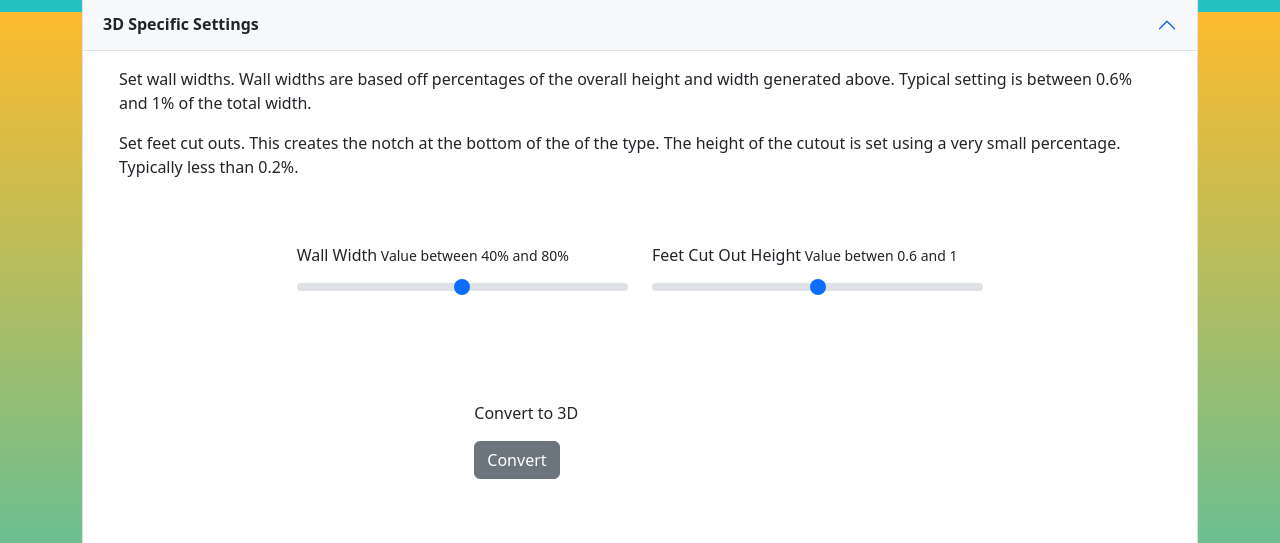
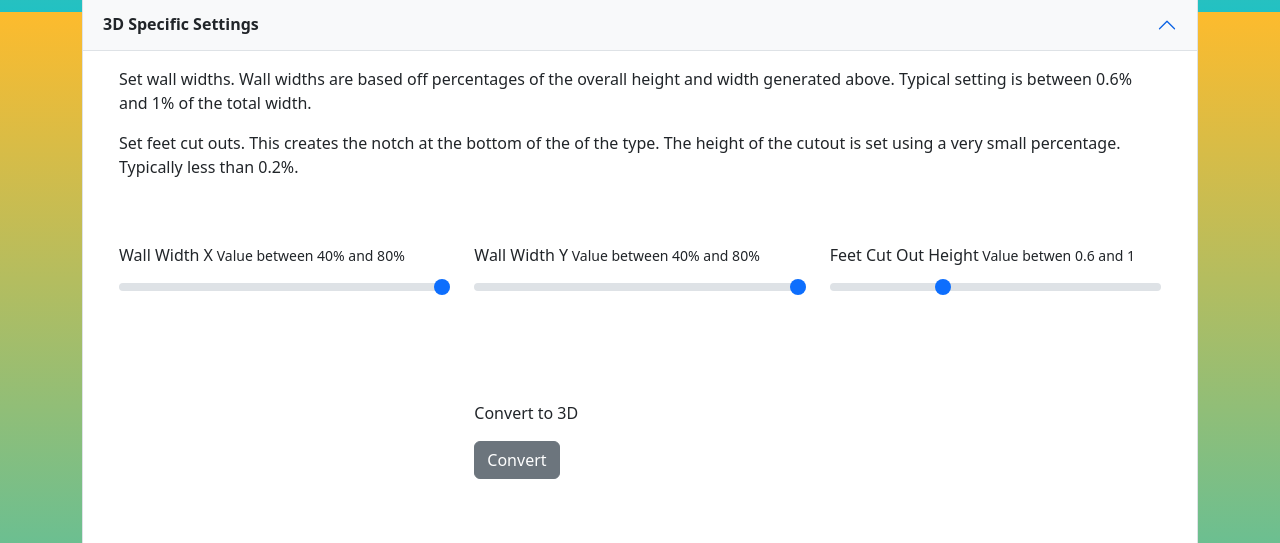
Before and after one commit to aguileraGit/pressBlock3D, a Flask app: template templates/index.html in a window 1280 px wide, after a click on "3D Specific Settings". Shown: the part 788-1331 px from the top of the page. Run offline with Flask 3, Linux system fonts and the light colour scheme; the template is opened without the code that fills it: most values are stand-ins (such as "Sample title", 1, 10 or a date in 2020); some libraries are stand-ins or nearby versions.

Commit message:
Added janky error handling. Reading more values from frontend

```diff
--- a/app.py
+++ b/app.py
@@ -78,7 +78,7 @@ def processUpload():
             g.alertType='success'
             g.alertTitle='Image'
             g.alertText='Image uploaded to server!'
-            turbo.push(turbo.update(render_template('_alerts.html'), 'divAlert'))
+            turbo.push(turbo.append(render_template('_alerts.html'), 'divAlert'))
 
         #Update website values
         scaleName = 'webScale_' + str((int(blk.scaleBy)))
@@ -125,44 +125,75 @@ def processBlockCreation():
 
     if request.method == 'POST':
 
+        #Update user
+        with app.app_context():
+            g.alertType='warning'
+            g.alertTitle='Processing'
+            g.alertText='Crunching numbers... Drawing Lines...'
+            turbo.push(turbo.append(render_template('_alerts.html'), 'divAlert'))
+
+
         print(request.json['webNeckHeight'])
         print(request.json['xLenAdj'])
         print(request.json['yLenAdj'])
 
-        #Do the actual translation from 2D to 3D
-        blk.translate2Dto3D()
+        #Add some buffer space around the 2D SVG
+        blk.neckHeight = float(request.json['webNeckHeight'])
+        blk.xLenAdj = float(request.json['xLenAdj'])
+        blk.yLenAdj = float(request.json['yLenAdj'])
+        blk.xhollowPercentage = float(request.json['xhollowPercentage'])
+        blk.yhollowPercentage = float(request.json['yhollowPercentage'])
+        blk.feetCutOutPercentage = float(request.json['feetCutOutPercentage'])
 
-        #Add some buffer space around the 2D SVG
-        blk.xLenAdj = 1.02
-        blk.yLenAdj = 1.02
+        try:
+            #Do the actual translation from 2D to 3D
+            blk.translate2Dto3D()
+            blk.buildBoundingBox()
 
-        blk.buildBoundingBox()
+            #Calculate heights and Width and extrude
+            blk.doMath()
+            blk.buildBody()
 
-        #Calculate heights and Width and extrude
-        blk.doMath()
-        blk.buildBody()
+            #Set hollow amount and hollow body
+            #blk.xhollowPercentage = 0.8
+            #blk.yhollowPercentage = 0.8
+            blk.hollowBody()
+            blk.createAndCutPyramid()
 
-        #Set hollow amount and hollow body
-        blk.xhollowPercentage = 0.8
-        blk.yhollowPercentage = 0.8
-        blk.hollowBody()
-        blk.createAndCutPyramid()
+            #Cut Feet and Fillet
+            blk.cutFeet()
+            #blk.smoothOuterEdges()
 
-        #Cut Feet and Fillet
-        blk.cutFeet()
-        #blk.smoothOuterEdges()
+            #Create SVG
+            svgResultFilename = blk.exportSVG(folder='static/',
+                        projectionDir=(0.5, 0.5, 0.5),
+                        strokeColor=(0,0,0),
+                        strokeWidth=2.2,
+                        hiddenColor=(94,94,94)
+                        )
 
-        #Create SVG
-        svgResultFilename = blk.exportSVG(folder='static/',
-                    projectionDir=(0.5, 0.5, 0.5),
-                    strokeColor=(0,0,0),
-                    strokeWidth=2.2,
-                    hiddenColor=(94,94,94)
-                    )
+            #Update user
+            with app.app_context():
+                g.alertType='success'
+                g.alertTitle='Success!'
+                g.alertText='SVG Block has been created!'
+                turbo.push(turbo.append(render_template('_alerts.html'), 'divAlert'))
 
-        #Set name and push update
-        g.svgResultFilename = svgResultFilename
-        turbo.push(turbo.update(render_template('_svgResult2D.html'), 'result2D'))
 
-        returnDict = {'status':'success'}
-        return returnDict
+            #Set name and push update
+            g.svgResultFilename = svgResultFilename
+            turbo.push(turbo.update(render_template('_svgResult2D.html'), 'result2D'))
+
+            returnDict = {'status':'success'}
+            return returnDict
+
+        except:
+            #Update user
+            with app.app_context():
+                g.alertType='danger'
+                g.alertTitle='Error!'
+                g.alertText='SVG Block could not be created!'
+                turbo.push(turbo.append(render_template('_alerts.html'), 'divAlert'))
+
+            returnDict = {'status':'error'}
+            return returnDict
--- a/templates/index.html
+++ b/templates/index.html
@@ -219,14 +219,20 @@
                     <div class="row py-5 justify-content-center px-3">
                       <div class="col-sm-4 col-md-4 col-lg-4 col-xl-4 col-xxl-4 align-self-center">
                           <div>
-                            <label for="customRange40" class="form-label">Wall Width </label><small> Value between 40% and 80%</small>
-                            <input type="range" class="form-range" min="0.4" max="0.8" step="0.001" id="customRange40">
+                            <label for="xhollowPercentage" class="form-label">Wall Width X</label><small> Value between 40% and 80%</small>
+                            <input type="range" class="form-range" min="0.4" max="0.8" step="0.001" value="0.8" id="xhollowPercentage">
                           </div>
                       </div>
                       <div class="col-sm-4 col-md-4 col-lg-4 col-xl-4 col-xxl-4 align-self-center">
+                        <div>
+                          <label for="yhollowPercentage" class="form-label">Wall Width Y</label><small> Value between 40% and 80%</small>
+                          <input type="range" class="form-range" min="0.4" max="0.8" step="0.001" value="0.8" id="yhollowPercentage">
+                        </div>
+                    </div>
+                      <div class="col-sm-4 col-md-4 col-lg-4 col-xl-4 col-xxl-4 align-self-center">
                           <div>
-                            <label for="customRange41" class="form-label">Feet Cut Out Height </label><small> Value betwen 0.6 and 1</small>
-                            <input type="range" class="form-range" min="0.6" max="1" step="0.001" id="customRange41">
+                            <label for="feetCutOutPercentage" class="form-label">Feet Cut Out Height </label><small> Value betwen 0.6 and 1</small>
+                            <input type="range" class="form-range" min="0.08" max="0.14" step="0.001" value="0.10" id="feetCutOutPercentage">
                           </div>
                       </div>
                     </div>
@@ -282,6 +288,9 @@
         const webNeckHeight = document.getElementById("webNeckHeight").value;
         const xLenAdj = document.getElementById("xLenAdj").value;
         const yLenAdj = document.getElementById("yLenAdj").value;
+        const xhollowPercentage = document.getElementById("xhollowPercentage").value;
+        const yhollowPercentage = document.getElementById("yhollowPercentage").value;
+        const feetCutOutPercentage = document.getElementById("feetCutOutPercentage").value;
 
         // Make a POST request to the createBlock endpoint
         fetch("/processBlockCreation", {
@@ -292,7 +301,10 @@
           body: JSON.stringify({
             webNeckHeight,
             xLenAdj,
-            yLenAdj
+            yLenAdj,
+            xhollowPercentage,
+            yhollowPercentage,
+            feetCutOutPercentage
           })
         }).then(response => response.json())
           .then(data => console.log(data))
@@ -424,6 +436,7 @@
                   img.className = 'upload_img mt-2';
                   img.setAttribute('alt', file.name);
                   img.src = reader.result;
+                  dataRefs.gallery.innerHTML="";
                   dataRefs.gallery.appendChild(img);
                 }
               }
```
Also changed, not shown: svgBlockLib.py (+4 -4 lines).
